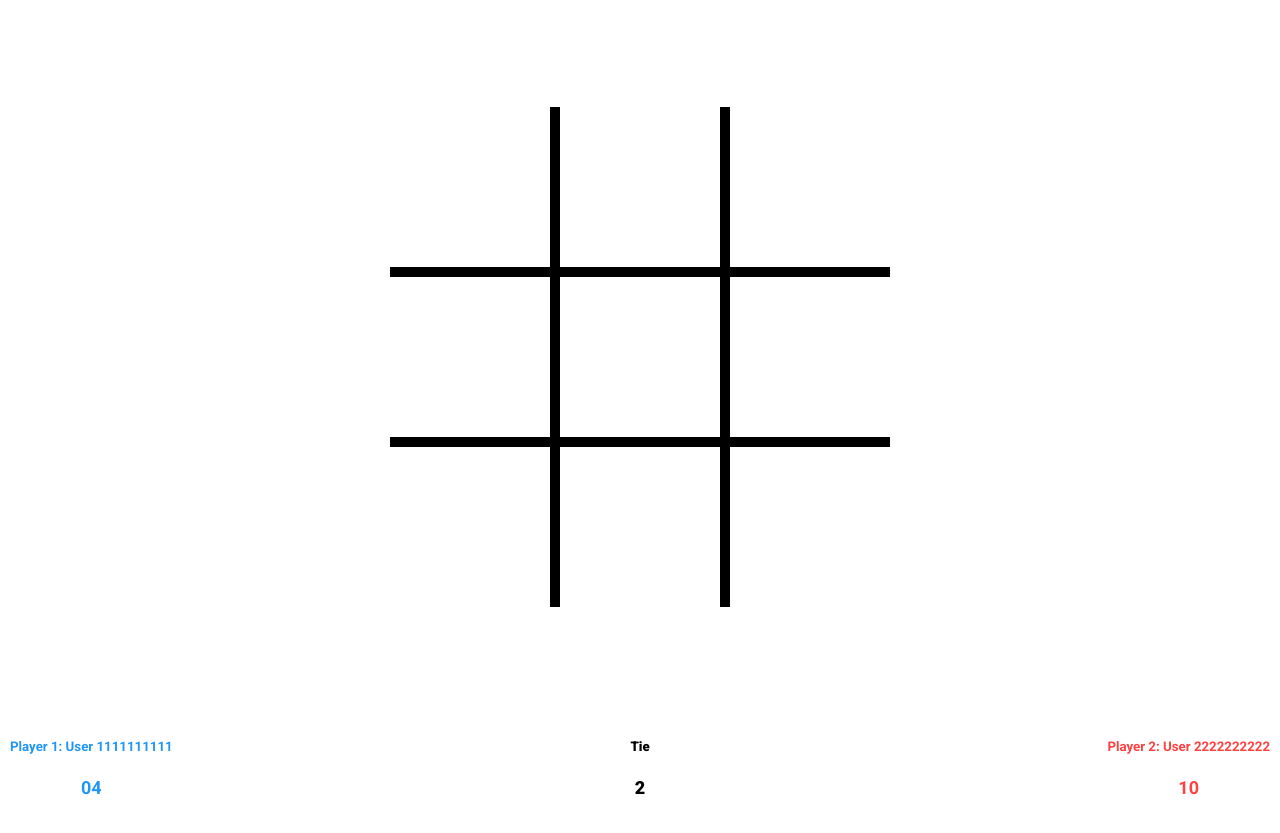
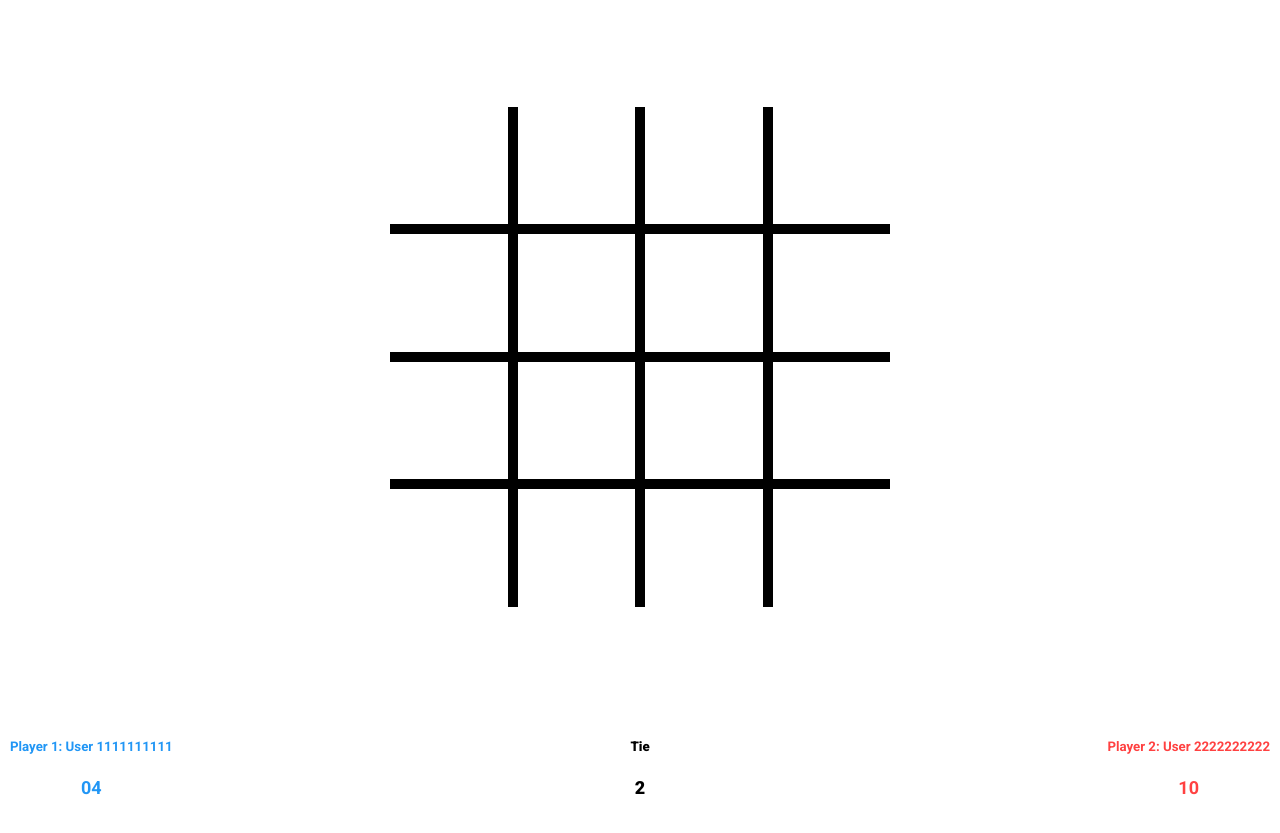
Before and after one commit to Bootcamp-FS07/estiven-sulca-practice-3, a plain HTML site: page pages/board.html in a window 1280 px wide. Shown: the part 44-877 px from the top of the page. Drawn offline with nearby package versions, Linux system fonts and the light colour scheme.

Commit message:
Draw dynamic board

```diff
--- a/js/game.js
+++ b/js/game.js
@@ -0,0 +1,16 @@
+class Game {
+  constructor(size = 3) {
+    this.size = size;
+    this.board = this.createBoard();
+    this.currentPlayer = "Player 1";
+    this.winner = null;
+  }
+
+  createBoard() {
+    return Array(this.size)
+      .fill()
+      .map(() => Array(this.size).fill(null));
+  }
+
+
+}
--- a/js/main.js
+++ b/js/main.js
@@ -0,0 +1,7 @@
+document.addEventListener("DOMContentLoaded", () => {
+  const game = new Game(4);
+  UI.createBoard(game.size);
+//   UI.updateBoard(game.board);
+//   UI.bindEvents(game);
+
+});
--- a/js/ui.js
+++ b/js/ui.js
@@ -0,0 +1,20 @@
+class UI {
+  static createBoard(size) {
+    const boardElement = document.querySelector("#board");
+    boardElement.innerHTML = "";
+
+    for (let row = 0; row < size; row++) {
+      const rowElement = document.createElement("div");
+      rowElement.classList.add("row");
+      for (let col = 0; col < size; col++) {
+        const cellElement = document.createElement("div");
+        cellElement.classList.add("cell");
+        cellElement.id = `cell-${row * size + col}`;
+        cellElement.setAttribute("data-row", row);
+        cellElement.setAttribute("data-col", col);
+        rowElement.appendChild(cellElement);
+      }
+      boardElement.appendChild(rowElement);
+    }
+  }
+}
--- a/pages/board.html
+++ b/pages/board.html
@@ -26,23 +26,24 @@
       </button>
     </header>
     <section class="section-board">
-      <div class="board">
+      <div id="board" class="board"></div>
+      <!-- <div class="board">
         <div class="row">
-          <div class="cell"></div>
-          <div class="cell"></div>
-          <div class="cell"></div>
+          <div class="cell" id="cell-0"></div>
+          <div class="cell" id="cell-1"></div>
+          <div class="cell" id="cell-2"></div>
         </div>
         <div class="row">
-          <div class="cell"></div>
-          <div class="cell"></div>
-          <div class="cell"></div>
+          <div class="cell" id="cell-3"></div>
+          <div class="cell" id="cell-4"></div>
+          <div class="cell" id="cell-5"></div>
         </div>
         <div class="row">
-          <div class="cell"></div>
-          <div class="cell"></div>
-          <div class="cell"></div>
+          <div class="cell" id="cell-6"></div>
+          <div class="cell" id="cell-7"></div>
+          <div class="cell" id="cell-8"></div>
         </div>
-      </div>
+      </div> -->
     </section>
     <section class="section-score">
       <div>
@@ -58,5 +59,9 @@
         <h4><span class="red-text">10</span></h4>
       </div>
     </section>
+
+    <script src="../js/ui.js"></script>
+    <script src="../js/main.js"></script>
+    <script src="../js/game.js"></script>
   </body>
 </html>
```
